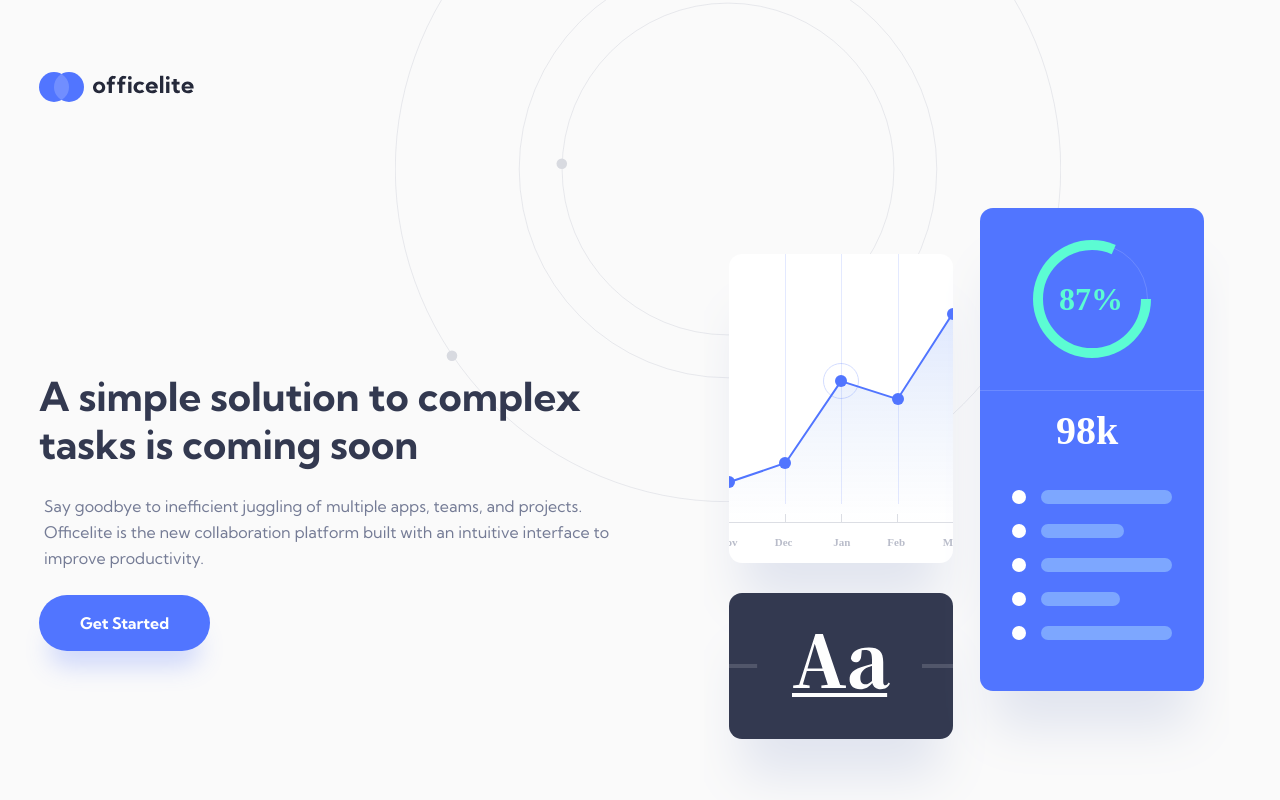
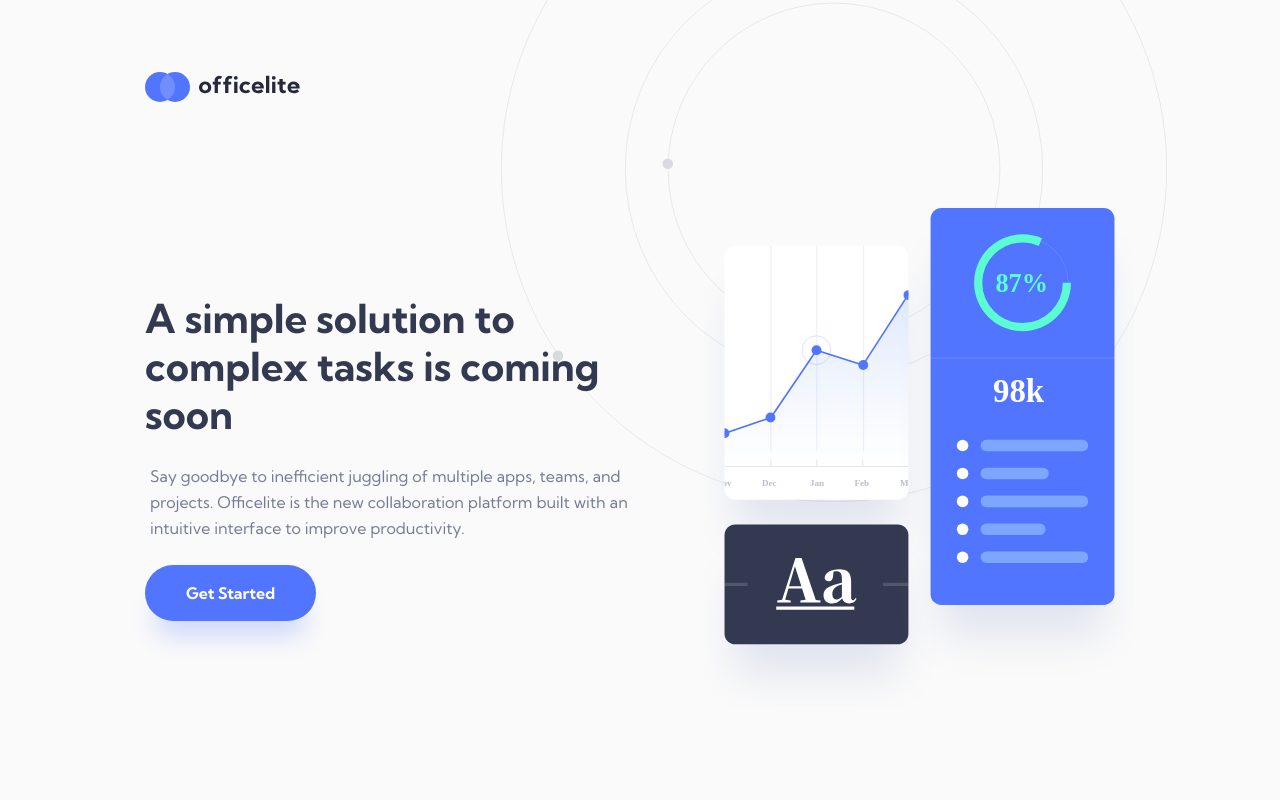
Before and after one commit to daniel-sebastian-buhaianu/fm-officeElite, a plain HTML site: page index.html in a window 1280 px wide. Shown: the top 800 px of the page. Drawn offline with Linux system fonts and the light colour scheme.

Commit message:
Fix header responsiveness on home page

```diff
--- a/scss/home.scss
+++ b/scss/home.scss
@@ -1,8 +1,9 @@
 @import 'global';
 
 header {
+    max-width: 460px;
     padding: 46px 23px 0 23px;
-    margin-bottom: 100px;
+    margin: 0 auto 100px auto;
     background-image: url(../assets/home/bg-pattern-header.svg);
     background-size: 458px;
     background-repeat: no-repeat;
@@ -48,6 +49,7 @@ header {
 
 @media (min-width: 768px) {
     header {
+        max-width: 1068px;
         padding: 72px 39px 0 39px;
         margin-bottom: 140px;
         background-size: 666px;
@@ -84,6 +86,7 @@ header {
 
 @media (min-width: 1440px) {
     header {
+        max-width: 1795px;
         padding: 81px 165px 0 165px;
         background-size: 1134px;
         background-position: 656px -419px;
```
Also changed, not shown: css/home.css, 1 other file.
